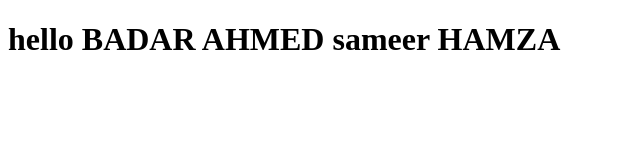
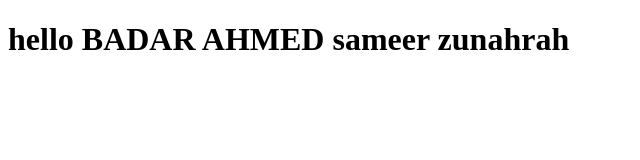
Before and after one commit to BADARAHMEDSHEIKH/actionbadar, a plain HTML site: page index.html in a window 1280 px wide. Shown: the whole page, without its empty margins (0-640 px from the left). Drawn offline with Linux system fonts and the light colour scheme.

Commit message:
update zunarah
not work yet

```diff
--- a/index.html
+++ b/index.html
@@ -7,6 +7,6 @@
     <title>Document</title>
 </head>
 <body>
-    <div><h1>hello BADAR AHMED sameer HAMZA</h1></div>
+    <div><h1>hello BADAR AHMED sameer  zunahrah </h1></div>
 </body>
 </html>
```
